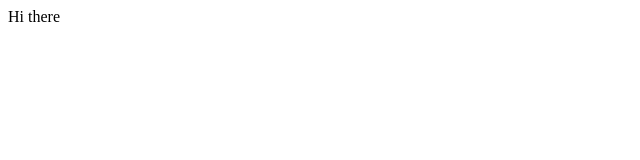
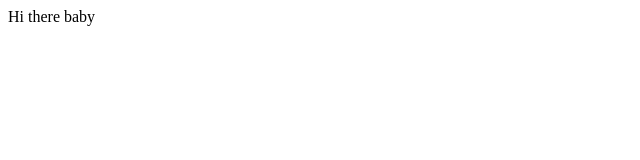
Before and after one commit to Mahdi-Nazari/Test, a plain HTML site: page index.html in a window 1280 px wide. Shown: the full height of the page, 0-640 px from the left. Drawn offline with Linux system fonts and the light colour scheme.

Commit message:
added baby to index.html

```diff
--- a/index.html
+++ b/index.html
@@ -1,5 +1,5 @@
 <html>
 	<body>
-		Hi there
+		Hi there baby
 	</body>
 </html>
```
